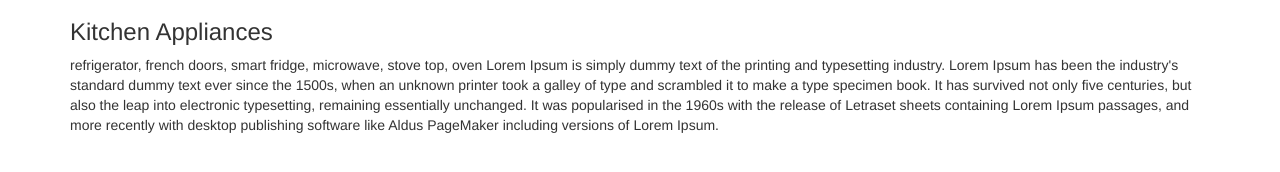
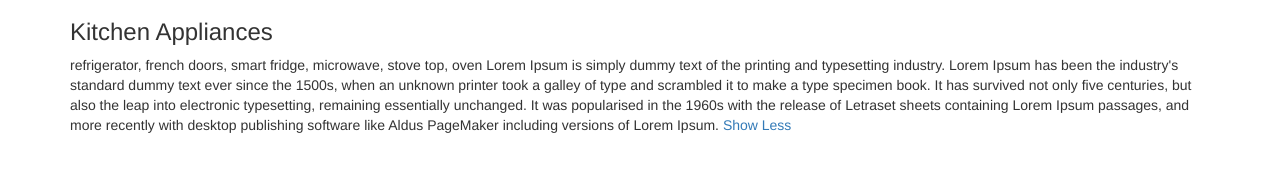
Before and after one commit to matzy20/2018_WEB-711, a website: page Public/index.html in a window 1280 px wide. Both pictures are taken after a click on the link "Show More". Shown: the part 138-310 px from the top of the page. Drawn offline with nearby package versions, Linux system fonts and the light colour scheme.

Commit message:
show more and show less are behaving as expected

```diff
--- a/Public/index.html
+++ b/Public/index.html
@@ -17,6 +17,12 @@
     function show_more(){
       $('span.toggleText').removeClass('hidden');
       $('a#showMore').addClass('hidden');
+      $('#showLess').removeClass('hidden');
+    }
+    function show_less(){
+      $('span.toggleText').addClass('hidden');
+      $('a#showMore').removeClass('hidden');
+      $('#showLess').addClass('hidden');
     }
   </script>
 </head>
@@ -38,7 +44,7 @@
   <div class="tab-content">
     <div id="kitchenAppliances" class="tab-pane active">
       <h3>Kitchen Appliances</h3>
-      <p>refrigerator, french doors, smart fridge, microwave, stove top, oven Lorem Ipsum is simply dummy text of the printing and typesetting industry. <a href="javascript:void(0);" onclick="show_more();" id="showMore">Show More</a> <span class="toggleText hidden">Lorem Ipsum has been the industry's standard dummy text ever since the 1500s, when an unknown printer took a galley of type and scrambled it to make a type specimen book. It has survived not only five centuries, but also the leap into electronic typesetting, remaining essentially unchanged. It was popularised in the 1960s with the release of Letraset sheets containing Lorem Ipsum passages, and more recently with desktop publishing software like Aldus PageMaker including versions of Lorem Ipsum.</span></p>
+      <p>refrigerator, french doors, smart fridge, microwave, stove top, oven Lorem Ipsum is simply dummy text of the printing and typesetting industry. <a href="javascript:void(0);" onclick="show_more();" id="showMore">Show More</a><span class="toggleText hidden">Lorem Ipsum has been the industry's standard dummy text ever since the 1500s, when an unknown printer took a galley of type and scrambled it to make a type specimen book. It has survived not only five centuries, but also the leap into electronic typesetting, remaining essentially unchanged. It was popularised in the 1960s with the release of Letraset sheets containing Lorem Ipsum passages, and more recently with desktop publishing software like Aldus PageMaker including versions of Lorem Ipsum.</span> <a class="hidden" href="javascript:void(0);" onclick="show_less();" id="showLess">Show Less</a></p>
     </div>
     <div id="bathroomAppliances" class="tab-pane">
       <h3>Bathroom Appliances</h3>
```
